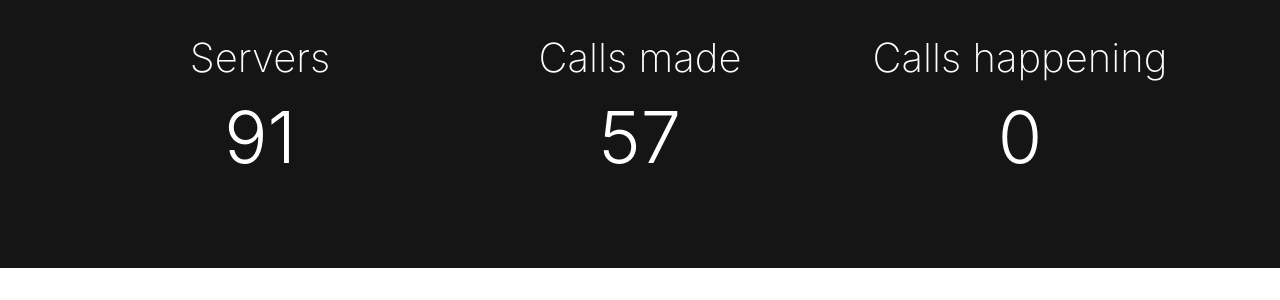
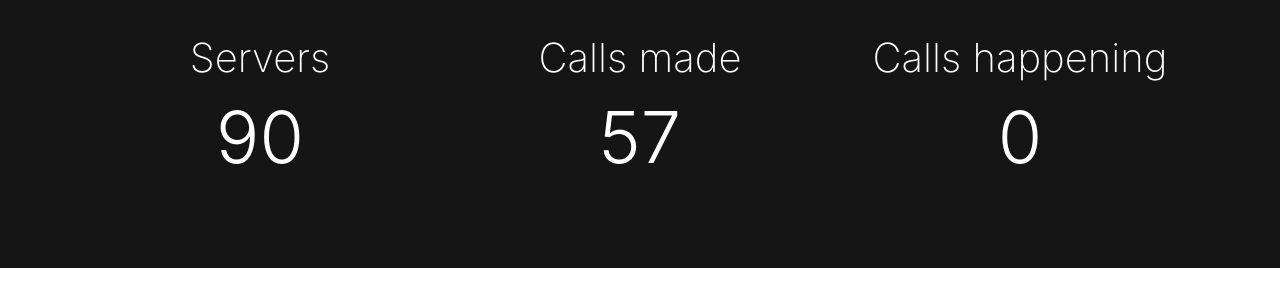
Before and after one commit to tumblenet/tnphone.tumblenet.ga, a Jekyll site: the page built from index.html, in a window 1280 px wide and 900 px high, scrolled down 443 px. Shown: the part 167-467 px from the top of the window. Built offline with Jekyll 4.4.1, drawn with Linux system fonts in a browser that asks for light colours; nearby versions of some CDN libraries.

Commit message:
Update Phones feed

```diff
--- a/_data/phones.json
+++ b/_data/phones.json
@@ -1,5 +1,5 @@
 {
 	"callsMade": 57,
-	"servers": 91,
+	"servers": 90,
 	"currentCalls": 0
 }
```
